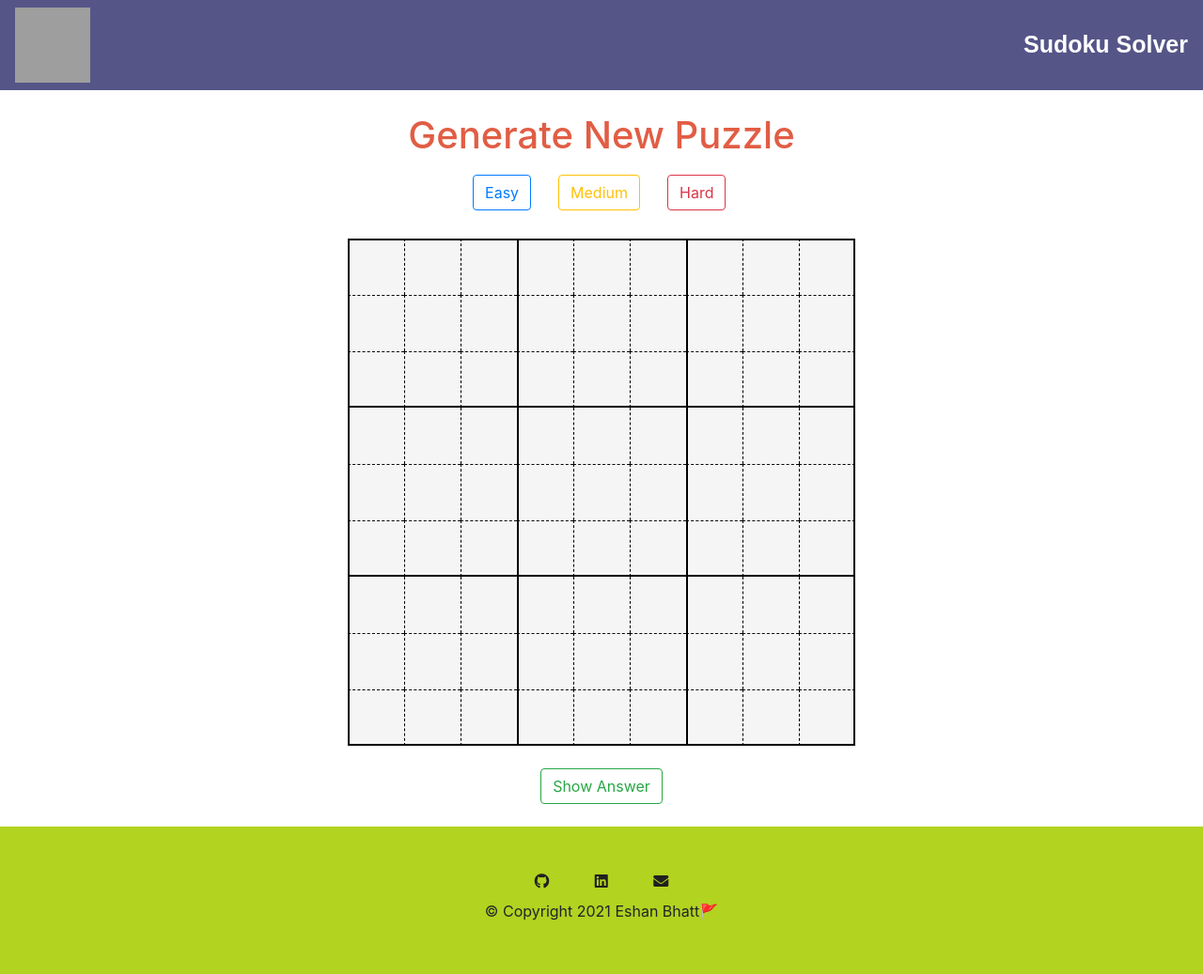
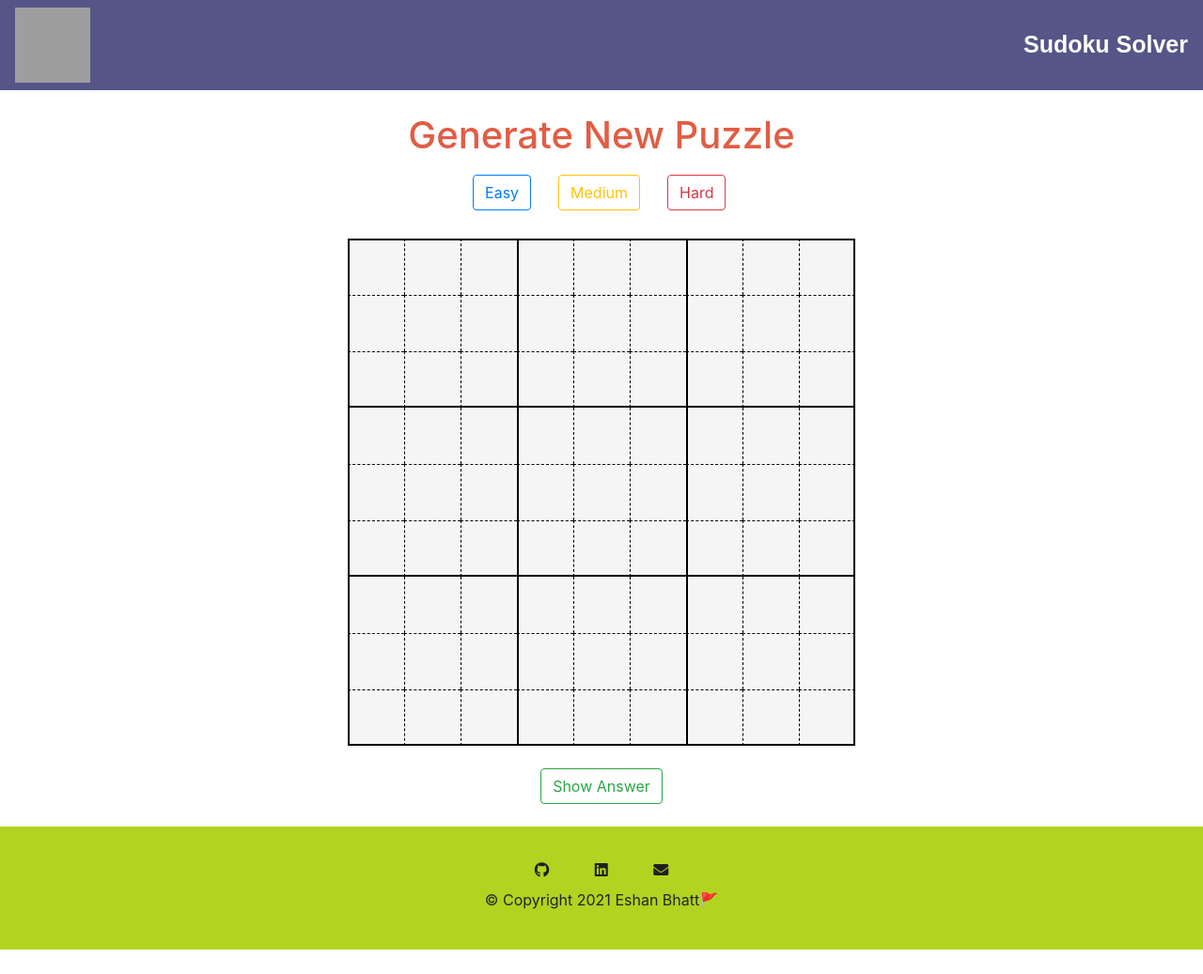
Before and after one commit to eshan1809/Sudoku-Solver, a plain HTML site: page index.html in a window 1280 px wide. Shown: the whole page at 94% size. After the commit the page ends 1011 px from the top, so only its background shows below. Drawn offline with nearby package versions, Linux system fonts and the light colour scheme; grey boxes are pictures that could not be loaded.

```diff
--- a/style.css
+++ b/style.css
@@ -30,7 +30,7 @@
 #footer {
     text-align: center;
     background-color: rgb(178, 211, 32);
-    padding: 3% 7%;
+    padding: 2%;
 }
 
 #generate-sudoku{
```
